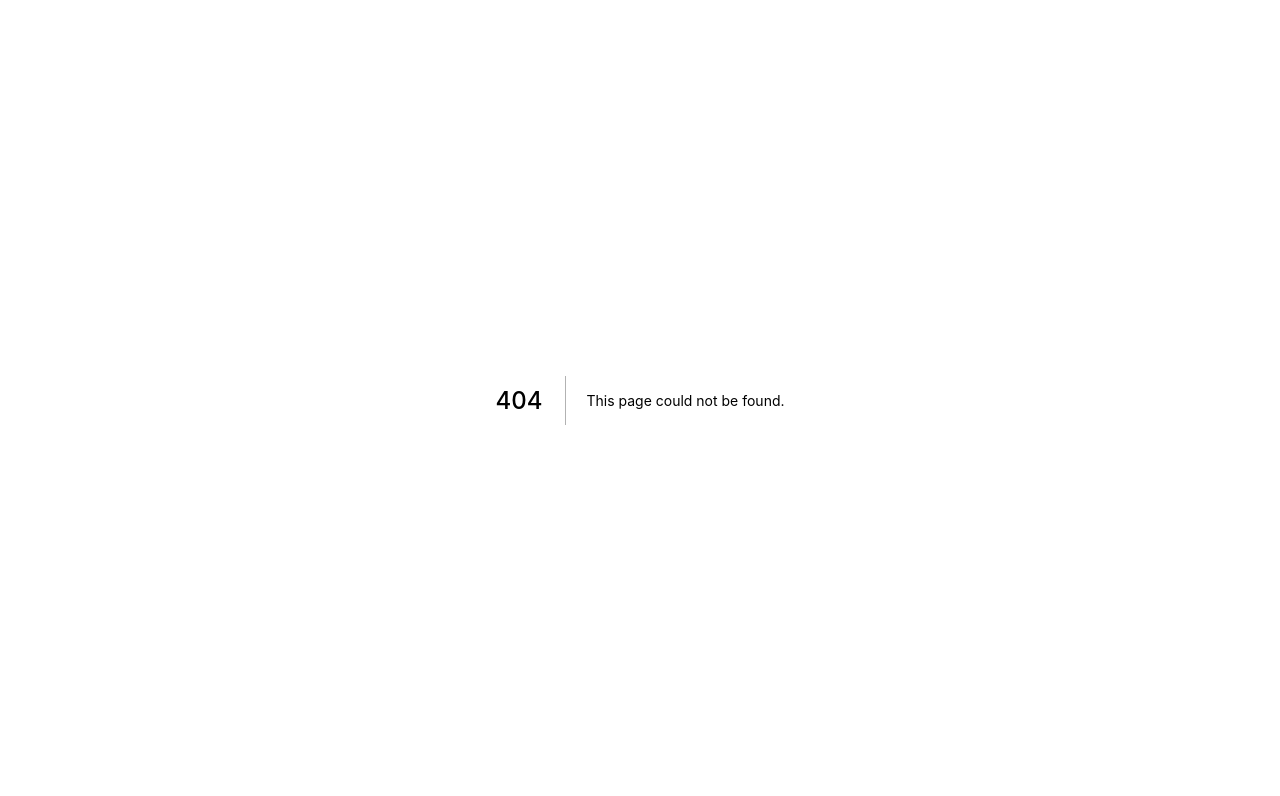
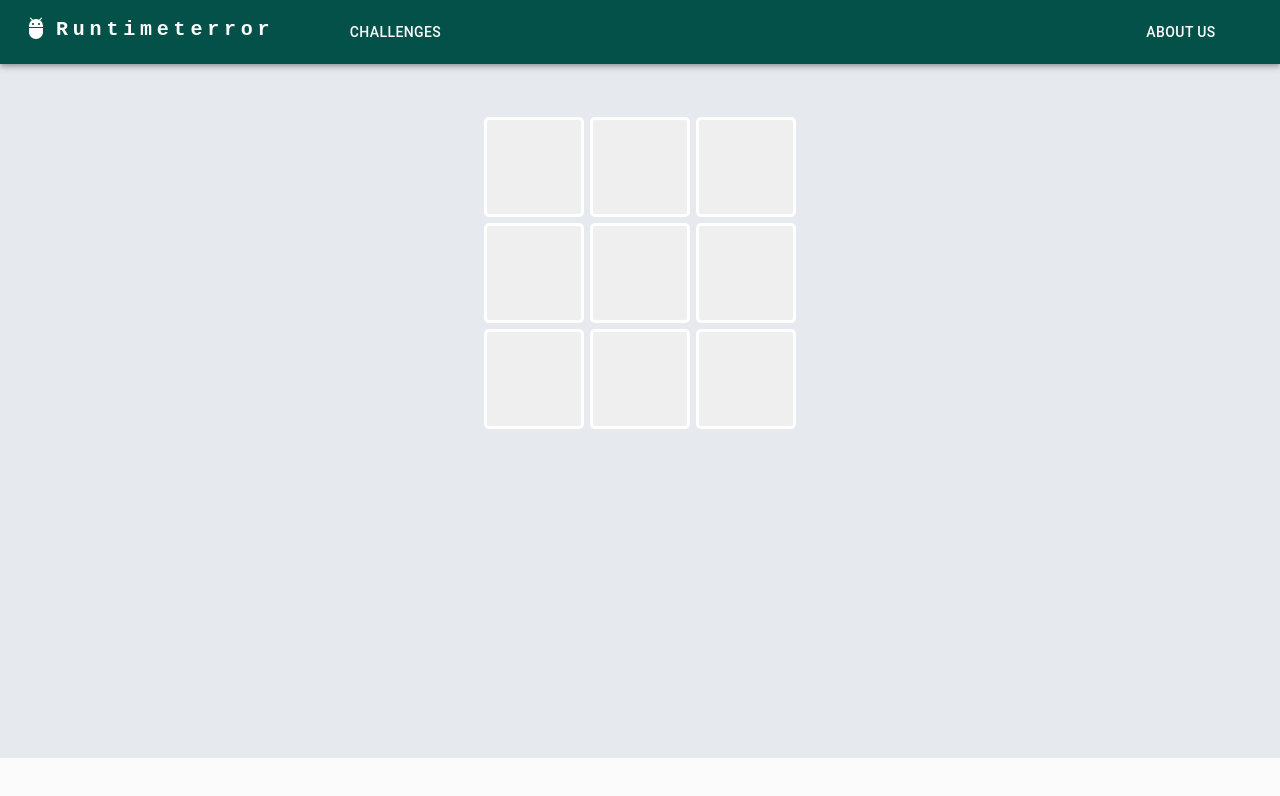
Before and after one commit to byronlloydwakeman/runtimeterror, a Next.js app: page /tictactoe in a window 1280 px wide. Before the commit this address had no page. Shown: the top 796 px of the page. Built offline with nearby package versions, Linux system fonts and the light colour scheme.

Commit message:
Created Interactive TicTacToe board.

```diff
--- /dev/null
+++ b/components/TicTacToe/Square.jsx
@@ -0,0 +1,42 @@
+import { motion } from "framer-motion";
+import styles from "./square.module.scss";
+
+export const Square = ({index, player1, playerHook, squares}) => {
+    function clicked() {
+        // Change go
+        playerHook(player => !player);
+        if (!squares[index])
+        {
+            squares[index] = player1 == true ? "❌" : "⭕";
+        }
+    }
+
+    return (
+        // <motion.div
+        //     initial={{ scale: 0 }}
+        //     animate={{ scale: 1 }}
+        //     className={styles.square}
+        //     onClick={clicked}>
+        //         <motion.span>
+        //             {squares[index]}
+        //         </motion.span>
+        // </motion.div>
+        <motion.button
+            onClick={clicked}
+            whileHover={{ scale: 1.1 }}
+            whileTap={{ scale: 0.9 }}
+            className={styles.square}
+            style={{ overflow: 'hidden' }}
+        >
+            <motion.span
+            style={{ display: 'inline-block', overflow: 'hidden' }}
+            initial={{ opacity: 0, scale: 0.5 }}
+            animate={{ opacity: 1, scale: 1 }}
+            transition={{ type: 'spring', stiffness: 300, damping: 20 }}
+            className={squares[index] == "❌" ? styles.X : styles.O}
+            >
+            {squares[index]}
+            </motion.span>
+        </motion.button>
+    )
+}
--- /dev/null
+++ b/components/TicTacToe/square.module.scss
@@ -0,0 +1,20 @@
+.square {
+    width: 100px;
+    height: 100px;
+
+    border: 3px solid white;
+    border-radius: 5px;
+
+    margin: 3px;
+
+    font-size: 48px;
+
+}
+
+.X{
+    filter: brightness(0) saturate(100%) invert(79%) sepia(45%) saturate(6765%) hue-rotate(360deg) brightness(103%) contrast(106%);
+}
+
+.O{
+    filter: brightness(0) saturate(100%) invert(40%) sepia(70%) saturate(7226%) hue-rotate(174deg) brightness(92%) contrast(98%);
+}
--- /dev/null
+++ b/pages/tictactoe.jsx
@@ -0,0 +1,22 @@
+import React, { useState } from "react";
+import { Square } from "../components/TicTacToe/Square.jsx";
+
+import styles from "./tictactoe.module.scss"
+import Navbar from "../components/Navbar.jsx";
+
+export default function TicTacToe() {
+
+    const [squares, setSquares] = useState(["", "", "", "", "", "", "", "", ""]);
+    const [player1, setPlayer1] = useState(true);
+
+    return (
+        <div className={styles.container}>
+          <Navbar />
+            <div className={styles.square_container}>
+                {Array.from(squares).map((el, ind) => (
+                    <Square index={ind} player1={player1} playerHook={setPlayer1} squares={squares}/>
+                ))}
+            </div>
+        </div>
+    )
+}
--- /dev/null
+++ b/pages/tictactoe.module.scss
@@ -0,0 +1,19 @@
+@import "../styles/style.scss";
+
+.container{
+    background-color: $soft-grey;
+    height: 94.75vh;
+    width: 100vw;
+    margin: 0;
+}
+
+.square_container{
+    display: grid;
+
+    max-width: fit-content;
+
+    grid-template-columns: repeat(3, 1fr);
+    grid-template-rows: repeat(3, 1fr);
+
+    margin: auto;
+}
```
